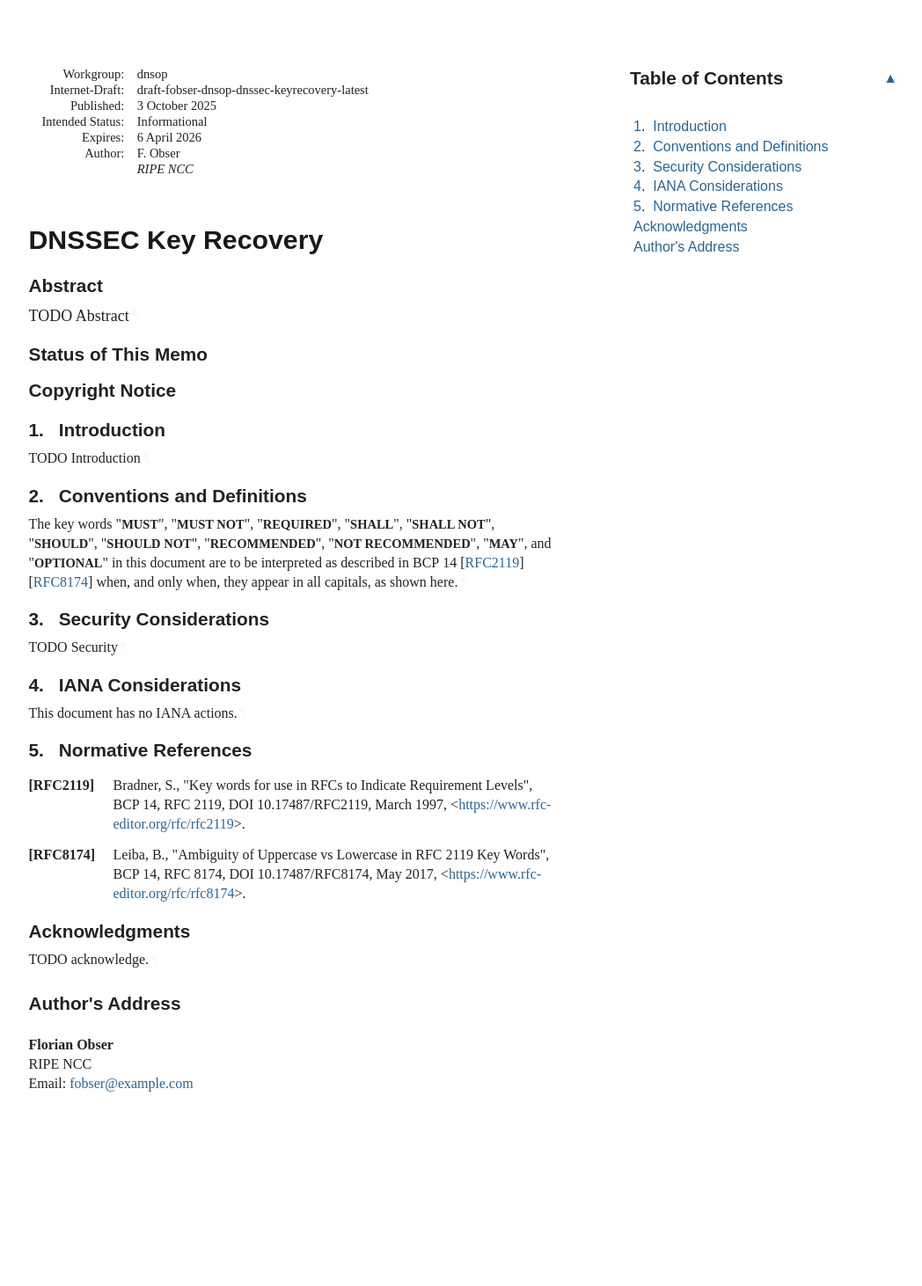
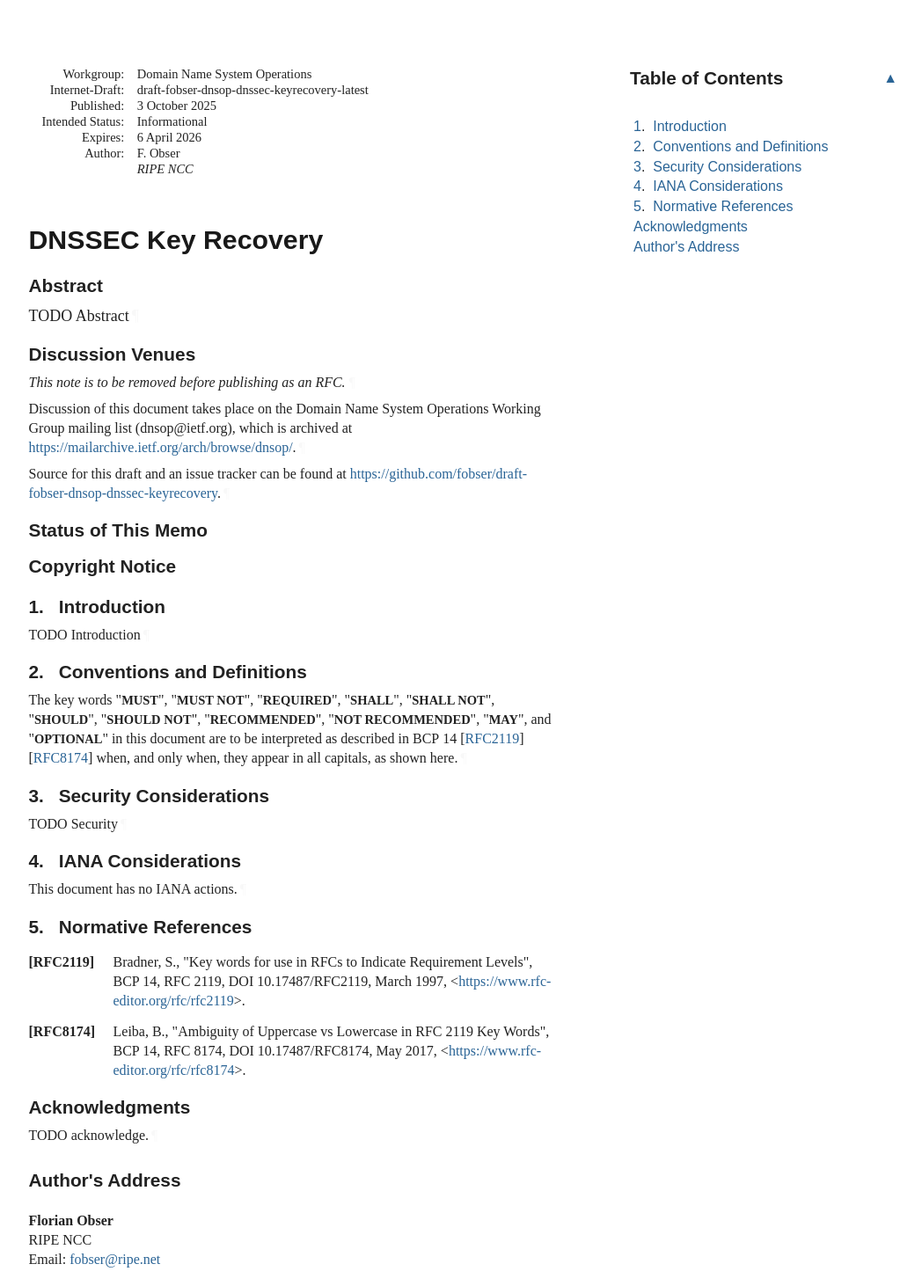
Before and after one commit to fobser/draft-fobser-dnsop-dnssec-keyrecovery, a plain HTML site: page draft-fobser-dnsop-dnssec-keyrecovery.html in a window 1280 px wide. Shown: the whole page at 88% size, without its empty margins (92-1140 px from the left). Before the commit the page ends 1334 px from the top, so only its background shows below. Drawn offline with Linux system fonts and the light colour scheme; a web font is replaced by a local one.

Commit message:
Script updating gh-pages from b73c963. [ci skip]

```diff
--- a/draft-fobser-dnsop-dnssec-keyrecovery.html
+++ b/draft-fobser-dnsop-dnssec-keyrecovery.html
@@ -1058,7 +1058,7 @@ svg :is([fill="white"], [fill^="#fff"]) {
 <div id="internal-metadata" class="document-information">
 <dl id="identifiers">
 <dt class="label-workgroup">Workgroup:</dt>
-<dd class="workgroup">dnsop</dd>
+<dd class="workgroup">Domain Name System Operations</dd>
 <dt class="label-internet-draft">Internet-Draft:</dt>
 <dd class="internet-draft">draft-fobser-dnsop-dnssec-keyrecovery-latest</dd>
 <dt class="label-published">Published:</dt>
@@ -1082,6 +1082,17 @@ svg :is([fill="white"], [fill^="#fff"]) {
 <section id="section-abstract">
       <h2 id="abstract"><a href="#abstract" class="selfRef">Abstract</a></h2>
 <p id="section-abstract-1">TODO Abstract<a href="#section-abstract-1" class="pilcrow">¶</a></p>
+</section>
+<section class="note rfcEditorRemove" id="section-note.1">
+      <h2 id="name-discussion-venues">
+<a href="#name-discussion-venues" class="section-name selfRef">Discussion Venues</a>
+      </h2>
+<p id="section-note.1-1">This note is to be removed before publishing as an RFC.<a href="#section-note.1-1" class="pilcrow">¶</a></p>
+<p id="section-note.1-2">Discussion of this document takes place on the
+    Domain Name System Operations Working Group mailing list (dnsop@ietf.org),
+    which is archived at <span><a href="https://mailarchive.ietf.org/arch/browse/dnsop/">https://mailarchive.ietf.org/arch/browse/dnsop/</a></span>.<a href="#section-note.1-2" class="pilcrow">¶</a></p>
+<p id="section-note.1-3">Source for this draft and an issue tracker can be found at
+    <span><a href="https://github.com/fobser/draft-fobser-dnsop-dnssec-keyrecovery">https://github.com/fobser/draft-fobser-dnsop-dnssec-keyrecovery</a></span>.<a href="#section-note.1-3" class="pilcrow">¶</a></p>
 </section>
 <div id="status-of-memo">
 <section id="section-boilerplate.1">
@@ -1226,7 +1237,7 @@ appear in all capitals, as shown here.<a href="#section-2-1" class="pilcrow">¶<
 <div dir="auto" class="left"><span class="org">RIPE NCC</span></div>
 <div class="email">
 <span>Email:</span>
-<a href="mailto:fobser@example.com" class="email">fobser@example.com</a>
+<a href="mailto:fobser@ripe.net" class="email">fobser@ripe.net</a>
 </div>
 </address>
 </section>
```
Also changed, not shown: draft-fobser-dnsop-dnssec-keyrecovery.txt.
